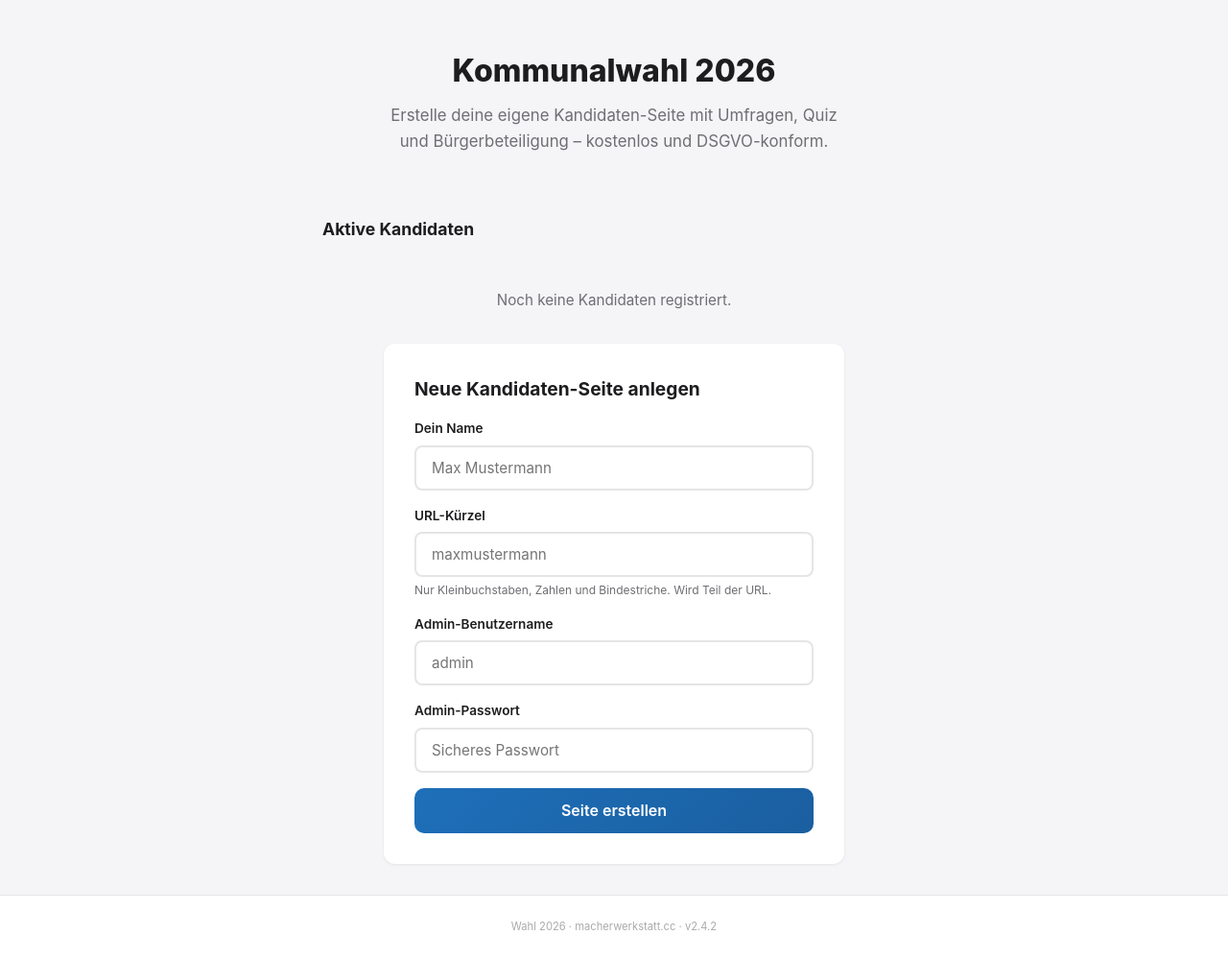
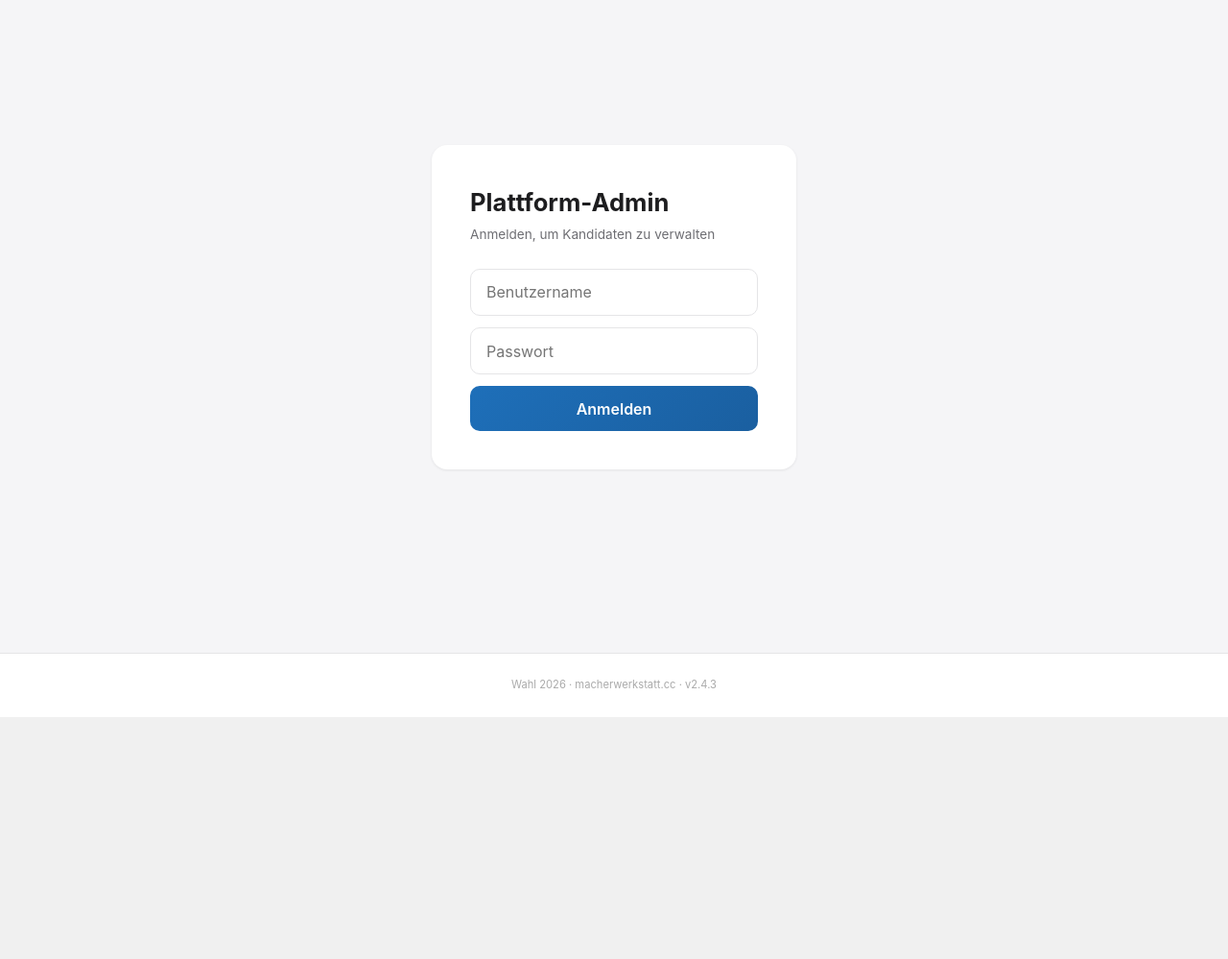
Before and after one commit to NoMadAndy/andreasweiss, a FastAPI app: page / in a window 1280 px wide. Shown: the part 53-1052 px from the top of the page at 96% size. After the commit the page ends 800 px from the top, so only its background shows below. Run offline with FastAPI, Linux system fonts and the light colour scheme; data that the repository does not hold is empty; parts of the project's set-up code (start-up, migrations or seed data) failed here and were passed over.

Commit message:
v2.4.3: Startseite nur fuer Plattform-Admin zugaenglich
- Landing-Page zeigt Login-Formular, Dashboard erst nach Auth
- POST /api/register erfordert Platform-Admin-Credentials
- Kandidatenliste wird per JS aus /api/platform/stats geladen
- Shared localStorage-Key mit /admin/ (einmal anmelden reicht)

```diff
--- a/api/main.py
+++ b/api/main.py
@@ -1,6 +1,6 @@
 """FastAPI backend – Multi-tenant Wahl2026 platform."""
 
-VERSION = "2.4.2"
+VERSION = "2.4.3"
 
 import csv
 import hashlib
@@ -216,10 +216,8 @@ Bei Fragen wenden Sie sich an die im Impressum genannte Kontaktadresse.</p>"""
 
 @app.get("/", response_class=HTMLResponse)
 async def landing(request: Request):
-    candidates = get_all_candidates()
     return templates.TemplateResponse("landing.html", {
         "request": request,
-        "candidates": candidates,
     })
 
 
@@ -496,7 +494,7 @@ RESERVED_SLUGS = {"api", "assets", "uploads", "admin", "static", "health"}
 
 
 @app.post("/api/register")
-async def register(data: RegisterData):
+async def register(data: RegisterData, _admin: str = Depends(verify_platform_admin)):
     if data.slug in RESERVED_SLUGS:
         raise HTTPException(400, "Dieser Slug ist reserviert")
     db = get_db()
--- a/api/templates/landing.html
+++ b/api/templates/landing.html
@@ -7,6 +7,18 @@
 <link rel="icon" type="image/svg+xml" href="/assets/img/favicon.svg">
 <link rel="stylesheet" href="/assets/css/style.css">
 <style>
+/* Login */
+#login-view{display:flex;align-items:center;justify-content:center;min-height:80vh}
+.login-card{background:var(--card-bg);padding:2.5rem;border-radius:16px;box-shadow:var(--shadow);width:100%;max-width:380px}
+.login-card h1{font-size:1.6rem;margin-bottom:.15rem;font-weight:700}
+.login-card p.sub{color:var(--text-secondary);font-size:.85rem;margin-bottom:1.5rem}
+.login-card input{display:block;width:100%;padding:.85rem 1rem;border:1.5px solid var(--border);border-radius:10px;font-size:1rem;margin-bottom:.75rem;font-family:var(--font);transition:border-color .2s}
+.login-card input:focus{outline:none;border-color:#1e6fb9;box-shadow:0 0 0 3px rgba(30,111,185,.12)}
+.login-card button{display:block;width:100%;padding:.85rem;background:linear-gradient(135deg,#1e6fb9,#1a5fa0);color:#fff;border:none;border-radius:10px;font-size:1rem;cursor:pointer;font-weight:600;font-family:var(--font)}
+.login-card button:hover{transform:translateY(-1px);box-shadow:0 4px 12px rgba(30,111,185,.25)}
+.login-error{color:#b91c1c;font-size:.85rem;margin-top:.5rem}
+
+/* Dashboard */
 .landing-hero{text-align:center;padding:3rem 0 2rem}
 .landing-hero h1{font-size:2rem;font-weight:800;margin-bottom:.5rem}
 .landing-hero p{color:var(--text-secondary);font-size:1.05rem;max-width:500px;margin:0 auto 2rem}
@@ -30,6 +42,9 @@
 .msg.ok{background:rgba(22,163,74,.08);color:#15803d}
 .msg.err{background:rgba(220,38,38,.06);color:#b91c1c}
 .empty-state{text-align:center;color:var(--text-secondary);padding:2rem 0;font-size:.95rem}
+.top-bar{display:flex;justify-content:space-between;align-items:center;margin-bottom:1.5rem}
+.top-bar .admin-links a{margin-left:1rem;font-size:.85rem;color:var(--text-secondary);text-decoration:none}
+.top-bar .admin-links a:hover{color:var(--text)}
 </style>
 </head>
 <body data-page="landing" data-slug="">
@@ -40,27 +55,37 @@
     </div>
 </header>
 
+<!-- ── Login View ─────────────────────────────────────────── -->
 <main class="container">
+  <div id="login-view">
+    <div class="login-card">
+      <h1>Plattform-Admin</h1>
+      <p class="sub">Anmelden, um Kandidaten zu verwalten</p>
+      <input type="text" id="login-user" placeholder="Benutzername" autocomplete="username">
+      <input type="password" id="login-pass" placeholder="Passwort" autocomplete="current-password">
+      <button id="login-btn">Anmelden</button>
+      <p id="login-error" class="login-error" hidden>Ungültige Zugangsdaten</p>
+    </div>
+  </div>
+
+  <!-- ── Dashboard (hidden until login) ───────────────────── -->
+  <div id="dashboard-view" hidden>
     <section class="landing-hero">
         <h1>Kommunalwahl 2026</h1>
         <p>Erstelle deine eigene Kandidaten-Seite mit Umfragen, Quiz und Bürgerbeteiligung – kostenlos und DSGVO-konform.</p>
     </section>
 
-    <h2 style="font-size:1.1rem;margin-bottom:1rem">Aktive Kandidaten</h2>
-    {% if candidates %}
-    <div class="candidates-list">
-        {% for c in candidates %}
-        <a href="/{{ c.slug }}/" class="cand-card" style="--cc:{{ c.theme_color }}">
-            <h2>{{ c.name }}</h2>
-            {% if c.party %}<p class="party">{{ c.party }}</p>{% endif %}
-            {% if c.tagline %}<p class="tagline">{{ c.tagline }}</p>{% endif %}
-            {% if c.election_date %}<p class="tagline">🗳️ {{ c.election_date }}</p>{% endif %}
-        </a>
-        {% endfor %}
+    <div class="top-bar">
+      <h2 style="font-size:1.1rem;margin:0">Aktive Kandidaten</h2>
+      <span class="admin-links">
+        <a href="/admin/">Plattform-Admin</a>
+        <a href="#" id="logout-btn">Abmelden</a>
+      </span>
     </div>
-    {% else %}
-    <p class="empty-state">Noch keine Kandidaten registriert.</p>
-    {% endif %}
+
+    <div id="candidates-container">
+      <p class="empty-state">Lade Kandidaten…</p>
+    </div>
 
     <section class="register-section">
         <h2>Neue Kandidaten-Seite anlegen</h2>
@@ -84,6 +109,7 @@
         <button class="register-btn" id="register-btn">Seite erstellen</button>
         <div id="reg-msg" class="msg" hidden></div>
     </section>
+  </div>
 </main>
 
 <footer class="site-footer">
@@ -95,10 +121,77 @@
 <script>
 (function(){
 "use strict";
+var STORE_KEY="wahl_platform_admin";
+var auth="";
+
+// ── DOM refs ────────────────────────────────────────────────
+var loginView=document.getElementById("login-view");
+var dashboard=document.getElementById("dashboard-view");
+var loginBtn=document.getElementById("login-btn");
+var loginUser=document.getElementById("login-user");
+var loginPass=document.getElementById("login-pass");
+var loginErr=document.getElementById("login-error");
 var btn=document.getElementById("register-btn");
 var msg=document.getElementById("reg-msg");
 
-// Auto-generate slug from name
+// ── Login ───────────────────────────────────────────────────
+loginBtn.addEventListener("click",doLogin);
+loginPass.addEventListener("keydown",function(e){if(e.key==="Enter")doLogin()});
+loginUser.addEventListener("keydown",function(e){if(e.key==="Enter")loginPass.focus()});
+
+// Auto-login from stored credentials
+var saved=localStorage.getItem(STORE_KEY);
+if(saved){
+  auth=saved;
+  apiFetch("/platform/stats").then(function(){showDashboard();loadCandidates()})
+  .catch(function(){localStorage.removeItem(STORE_KEY);auth=""});
+}
+
+function doLogin(){
+  var u=loginUser.value.trim(),p=loginPass.value;
+  if(!u||!p)return;
+  auth="Basic "+btoa(u+":"+p);
+  loginBtn.textContent="Laden…";loginBtn.disabled=true;loginErr.hidden=true;
+  apiFetch("/platform/stats").then(function(){
+    localStorage.setItem(STORE_KEY,auth);
+    showDashboard();loadCandidates();
+  }).catch(function(){
+    loginErr.hidden=false;auth="";
+    loginBtn.textContent="Anmelden";loginBtn.disabled=false;
+  });
+}
+
+function showDashboard(){loginView.hidden=true;dashboard.hidden=false}
+
+// ── Logout ──────────────────────────────────────────────────
+document.getElementById("logout-btn").addEventListener("click",function(e){
+  e.preventDefault();localStorage.removeItem(STORE_KEY);auth="";
+  dashboard.hidden=true;loginView.hidden=false;
+  loginUser.value="";loginPass.value="";loginErr.hidden=true;
+  loginBtn.textContent="Anmelden";loginBtn.disabled=false;
+});
+
+// ── Candidates ──────────────────────────────────────────────
+function loadCandidates(){
+  apiFetch("/platform/stats").then(function(d){
+    var container=document.getElementById("candidates-container");
+    if(!d.per_candidate||d.per_candidate.length===0){
+      container.innerHTML='<p class="empty-state">Noch keine Kandidaten registriert.</p>';
+      return;
+    }
+    var html='<div class="candidates-list">';
+    d.per_candidate.forEach(function(c){
+      html+='<a href="/'+esc(c.slug)+'/" class="cand-card" style="--cc:'+esc(c.theme_color)+'">'
+        +'<h2>'+esc(c.name)+'</h2>'
+        +(c.party?'<p class="party">'+esc(c.party)+'</p>':'')
+        +'</a>';
+    });
+    html+='</div>';
+    container.innerHTML=html;
+  });
+}
+
+// ── Register ────────────────────────────────────────────────
 document.getElementById("reg-name").addEventListener("input",function(){
   var slug=this.value.toLowerCase()
     .replace(/[äÄ]/g,"ae").replace(/[öÖ]/g,"oe").replace(/[üÜ]/g,"ue").replace(/[ß]/g,"ss")
@@ -112,29 +205,35 @@ btn.addEventListener("click",function(){
   var user=document.getElementById("reg-user").value.trim();
   var pass=document.getElementById("reg-pass").value;
   msg.hidden=true;
-  if(!name||!slug||!user||!pass){show("Bitte alle Felder ausfüllen.","err");return}
-  if(!/^[a-z0-9\-]+$/.test(slug)){show("URL-Kürzel: nur Kleinbuchstaben, Zahlen, Bindestriche.","err");return}
-  if(pass.length<6){show("Passwort muss mind. 6 Zeichen haben.","err");return}
+  if(!name||!slug||!user||!pass){showMsg("Bitte alle Felder ausfüllen.","err");return}
+  if(!/^[a-z0-9\-]+$/.test(slug)){showMsg("URL-Kürzel: nur Kleinbuchstaben, Zahlen, Bindestriche.","err");return}
+  if(pass.length<6){showMsg("Passwort muss mind. 6 Zeichen haben.","err");return}
   btn.disabled=true;btn.textContent="Erstelle…";
   fetch("/api/register",{
     method:"POST",
-    headers:{"Content-Type":"application/json"},
+    headers:{"Content-Type":"application/json","Authorization":auth},
     body:JSON.stringify({name:name,slug:slug,admin_user:user,admin_pass:pass})
   }).then(function(r){return r.json().then(function(d){return{ok:r.ok,data:d}})})
   .then(function(res){
     if(res.ok){
-      show("✅ Seite erstellt! Weiterleitung…","ok");
+      showMsg("Seite erstellt! Weiterleitung…","ok");
       setTimeout(function(){window.location.href="/"+res.data.slug+"/admin/"},1500);
     } else {
-      show(res.data.detail||"Fehler bei der Registrierung","err");
+      showMsg(res.data.detail||"Fehler bei der Registrierung","err");
       btn.disabled=false;btn.textContent="Seite erstellen";
     }
   }).catch(function(){
-    show("Netzwerkfehler","err");btn.disabled=false;btn.textContent="Seite erstellen";
+    showMsg("Netzwerkfehler","err");btn.disabled=false;btn.textContent="Seite erstellen";
   });
 });
 
-function show(text,cls){msg.textContent=text;msg.className="msg "+cls;msg.hidden=false}
+// ── Helpers ─────────────────────────────────────────────────
+function apiFetch(url,opts){
+  opts=opts||{};opts.headers=Object.assign({"Authorization":auth},opts.headers||{});
+  return fetch("/api"+url,opts).then(function(r){if(!r.ok)throw new Error(r.status);return r.json()});
+}
+function showMsg(text,cls){msg.textContent=text;msg.className="msg "+cls;msg.hidden=false}
+function esc(s){var d=document.createElement("div");d.textContent=s||"";return d.innerHTML}
 })();
 </script>
 </body>
```
Also changed, not shown: CHANGELOG.md.
